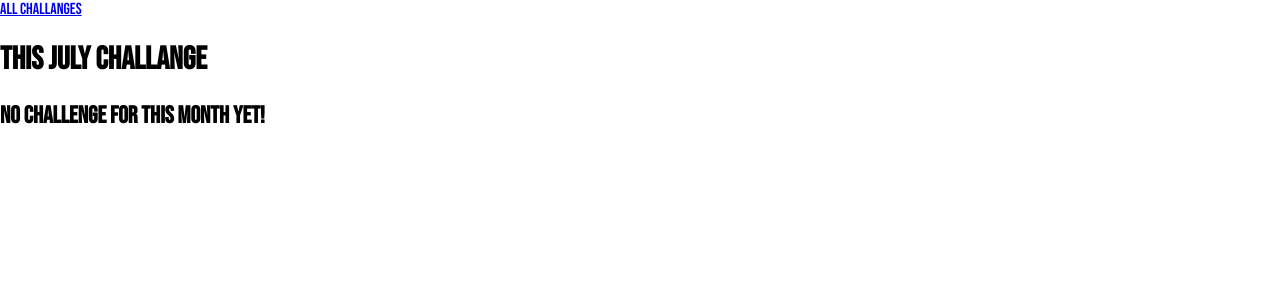
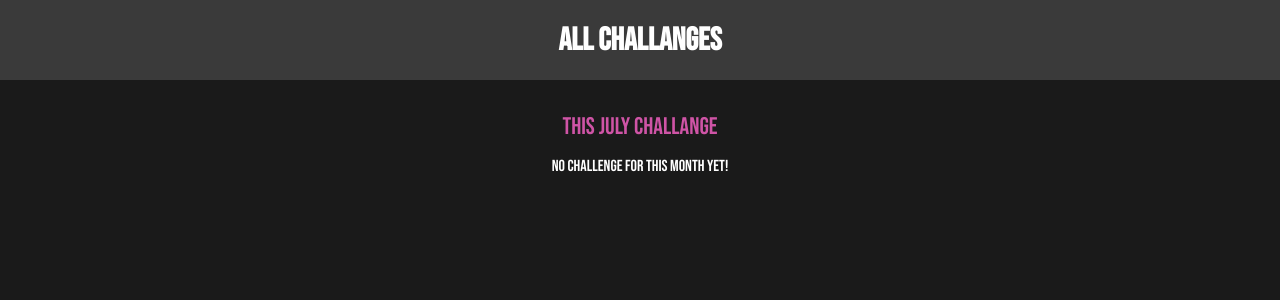
Before and after one commit to PlatinuPL/Django-Course, a Django app: page /challenges/july in a window 1280 px wide. Shown: the top 300 px of the page. Run offline with Django 4.2, Linux system fonts and the light colour scheme.

Commit message:
Add css feature

```diff
--- /dev/null
+++ b/monthtly_challenges/challenges/static/challenges/challenge.css
@@ -0,0 +1,23 @@
+h1,
+h2 {
+    text-align: center;
+    color: white;
+}
+
+h1 {
+    font-size: 1.5rem;
+    margin: 2rem 0 1rem 0;
+    font-weight: normal;
+    color: #cf54a6;
+}
+
+h2 {
+    font-size: 3rem;
+    font-weight: bold;
+}
+
+.fallback {
+
+text-align: center;
+color: white;
+}
--- /dev/null
+++ b/monthtly_challenges/challenges/static/challenges/includes/header.css
@@ -0,0 +1,26 @@
+header {
+    width: 100%;
+    height: 5rem;
+    background-color: #3a3a3a;
+}
+
+header nav {
+    width: 100%;
+    height: 100%;
+    display: flex;
+    justify-content: center;
+    align-items: center;
+
+}
+
+header nav a {
+    color: white;
+    font-size: 2rem;
+    font-weight: bold;
+    text-decoration: none;
+}
+
+header nav a:hover,
+header nav a:active {
+    color: #7e0154;
+}
--- a/monthtly_challenges/challenges/templates/challenges/challenge.html
+++ b/monthtly_challenges/challenges/templates/challenges/challenge.html
@@ -1,4 +1,10 @@
 {% extends "base.html" %}
+{% load static %}
+
+{% block css_files %}
+<link rel="stylesheet" href="{% static "challenges/challenge.css" %}">
+<link rel="stylesheet" href="{% static "challenges/includes/header.css" %}">
+{% endblock %}
 
 {% block page_title %}
 {{ month | title }} Challenge
@@ -11,6 +17,6 @@
     {% if text !=  None %}
     <h2> {{text}} </h2>
     {% else %}
-    <h2>No challenge for this month yet!</h2>
+    <p class="fallback">No challenge for this month yet!</p>
     {%endif%}
 {% endblock %}
--- a/monthtly_challenges/challenges/templates/challenges/index.html
+++ b/monthtly_challenges/challenges/templates/challenges/index.html
@@ -2,6 +2,7 @@
 {% load static %}
 
 {% block css_files %}
+<link rel="stylesheet" href="{% static "challenges/includes/header.css" %}">
 <link rel="stylesheet" href="{% static "challenges/challenges.css" %}">
 {% endblock %}
 
--- a/monthtly_challenges/challenges/views.py
+++ b/monthtly_challenges/challenges/views.py
@@ -16,8 +16,8 @@ monthly_challenges = {
     'september': "Walk 20 minutes every each day!",
     'october': "Walk 20 minutes every each day!",
     'november': "Walk 20 minutes every each day!",
-    'december': "Walk 20 minutes every each day!",
-    'Kolotenber': "Dance 1 houer every each day!"
+    'december': "Walk 20 minutes every each day!"
+
 }
 
 def index(request):
--- a/monthtly_challenges/static/styles.css
+++ b/monthtly_challenges/static/styles.css
@@ -6,4 +6,5 @@ html {
 
 body {
     margin: 0;
+    background-color: #1a1a1a;
 }
```
Also changed, not shown: monthtly_challenges/challenges/static/challenges/challenges.css (+34 -0 lines).
